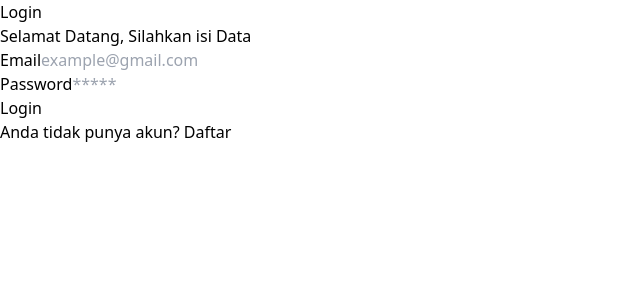
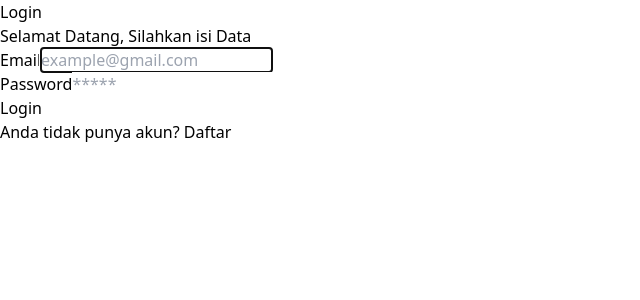
Before and after one commit to Pratama89/vite-project, a React (Vite) app: page /login in a window 1280 px wide. Shown: the top 300 px of the page, without its empty margins (0-640 px from the left). Built offline with nearby package versions, Linux system fonts and the light colour scheme.

Commit message:
Tambah data dari API

```diff
--- a/package.json
+++ b/package.json
@@ -10,6 +10,7 @@
     "preview": "vite preview"
   },
   "dependencies": {
+    "axios": "^1.5.1",
     "react": "^18.2.0",
     "react-dom": "^18.2.0",
     "react-router-dom": "^6.15.0"
--- a/src/Pages/products.jsx
+++ b/src/Pages/products.jsx
@@ -5,6 +5,7 @@ import { Fragment, useEffect, useRef, useState } from "react";
 import Button from "../components/Elements/Button";
 import CardProduct from "../components/Fragments/CardProduct";
 import Counter from "../components/Fragments/Counter";
+import { getProduct } from "../services/product.service";
 
 const products = [
     {
@@ -36,11 +37,18 @@ const ProductsPage = () => {
 
 const [cart, setCart] = useState([]);
 const [totalPrice, setTotalPrice] = useState(0);
+
 useEffect(() => {
   setCart(JSON.parse(localStorage.getItem("cart")) || []);
 }, []);
 
 useEffect(() => {
+  getProduct((data) => {
+    console.log(data);
+  });
+}, []);
+
+useEffect (() => {
   if(cart.length > 0) {
     const sum = cart.reduce((acc, item) => {
       const product = products.find((product) => product.id === item.id);
@@ -88,6 +96,8 @@ useEffect(() => {
     totalPriceRef.current.style.display = "none";
   }
 }, [cart]);
+
+
 
     return (
       <Fragment>
--- a/src/components/Elements/Input/Index.jsx
+++ b/src/components/Elements/Input/Index.jsx
@@ -1,9 +1,10 @@
 /* eslint-disable react/prop-types */
+import { forwardRef } from "react";
 import Input from "./Input";
 import Label from "./Label" ;
 
 
-const InputForm = (props) => {
+const InputForm = forwardRef ((props, ref) => {
     const { label, name, type, placeholder } = props;
     return (
         <div className="mb-4">
@@ -13,10 +14,10 @@ const InputForm = (props) => {
             name={name}
             type={type}
             placeholder={placeholder}
-
+             ref={ref}
             />
         </div>
     );
-};
+})
 
 export default InputForm;
--- a/src/components/Elements/Input/Input.jsx
+++ b/src/components/Elements/Input/Input.jsx
@@ -1,5 +1,7 @@
+import { forwardRef } from "react";
+
 /* eslint-disable react/prop-types */
-const Input = (props) => {
+const Input = forwardRef ((props, ref) => {
   const {type, placeholder, name} = props;
   return (
       <input
@@ -8,9 +10,10 @@ const Input = (props) => {
       placeholder={placeholder}
       name={name}
       id={name}
+      ref={ref}
     />
 
   );
-  };
+})
 
   export default Input;
--- a/src/components/Fragments/FormLogin.jsx
+++ b/src/components/Fragments/FormLogin.jsx
@@ -1,3 +1,4 @@
+import { useEffect, useRef } from "react";
 import Button from "../Elements/Button";
 import InputForm from "../Elements/Input";
 
@@ -10,7 +11,12 @@ const FormLogin = () => {
     localStorage.setItem('password', event.target.password.value);
     window.location.href = "/products";
 
-  }
+  };
+  const emailRef = useRef(null);
+
+  useEffect(() => {
+    emailRef.current.focus();
+  }, []);
     return (
         <form onSubmit={handleLogin}>
           <InputForm
@@ -18,6 +24,7 @@ const FormLogin = () => {
           type="email"
           placeholder="example@gmail.com"
           name="email"
+          ref = {emailRef}
           />
           <InputForm
           label="Password"
--- /dev/null
+++ b/src/services/product.service.js
@@ -0,0 +1,10 @@
+import axios from "axios";
+import { useCallback } from "react";
+
+export const getProduct = () => {
+    axios.get("https://fakestoreapi.com/products").then((res) => {
+        useCallback(res.data);
+    }).catch((err) => {
+        console.log(err);
+    });
+}
```
Also changed, not shown: 1 other file (tests, documents, lock files or other folders). Lines whose indentation alone changed are shown as unchanged.
